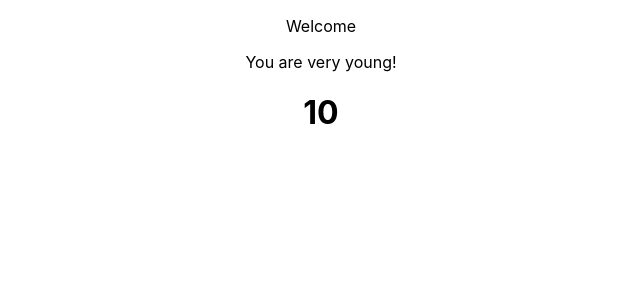
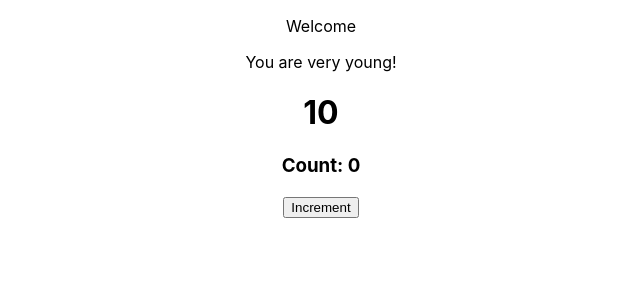
Before and after one commit to GiadaStracqualursi/react-exercises, a React (Create React App) app: page / in a window 1280 px wide. Shown: the top 300 px of the page, without its empty margins (319-959 px from the left). Built offline with nearby package versions, Linux system fonts and the light colour scheme.

Commit message:
ClickCounter

```diff
--- a/src/App.js
+++ b/src/App.js
@@ -1,13 +1,14 @@
 
 import './App.css';
-import { Counter } from './Counter';
+import { ClickCounter } from './ClickCounter';
 import {Welcome} from './Welcome'
 
 function App() {
   return (
     <div className="App">
       <Welcome name={<strong>Alfio</strong>} age= {16} />
-      <Counter />
+      <ClickCounter/>
+
     </div>
   );
 }
--- /dev/null
+++ b/src/ClickCounter.js
@@ -0,0 +1,26 @@
+import React from "react";
+import { Counter } from "./Counter";
+
+
+export class ClickCounter extends React.Component{
+    state = {
+        count: 0,
+    }
+
+    handleCounterIncrement = () => {
+        this.setState((state) => {
+            return {
+                count: state.count + 1,
+            }
+        })
+    }
+    render(){
+
+        return(
+        <div><Counter/>
+          <h3> Count: {this.state.count}</h3>
+        <button onClick={this.handleCounterIncrement}> Increment</button></div>
+        )
+
+    }
+}
```
